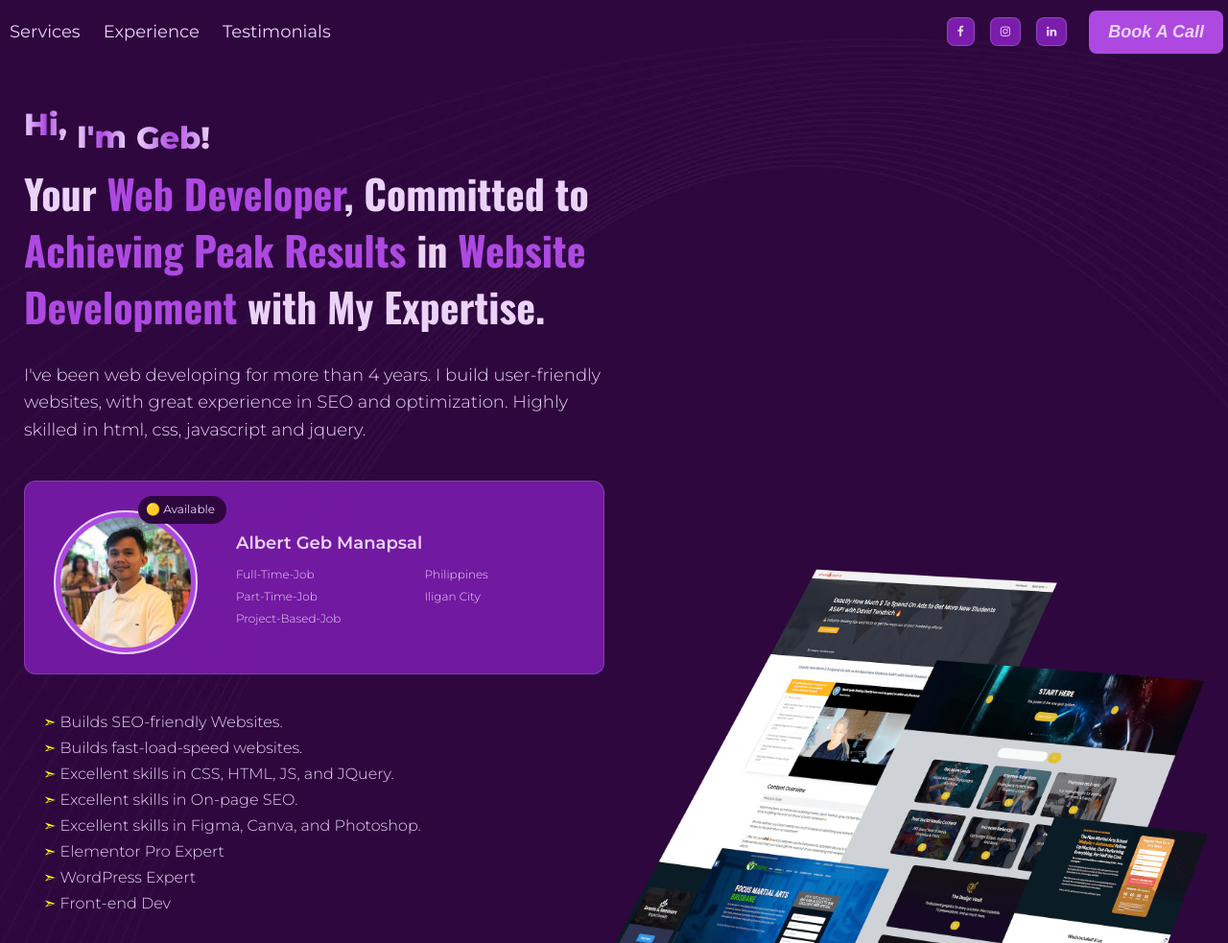
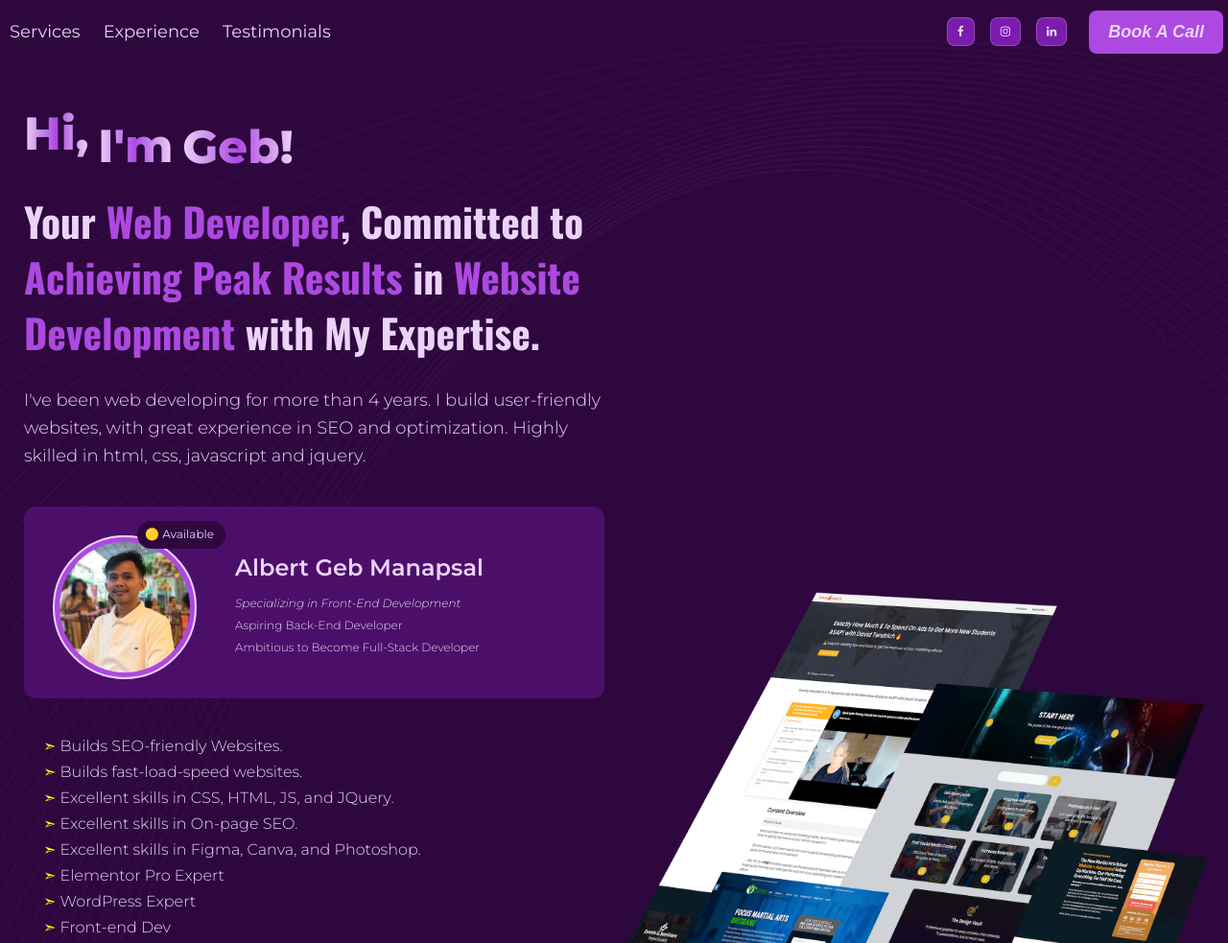
Before and after one commit to albertgebmanapsal/getting-started, a plain HTML site: page index.html in a window 1280 px wide. Shown: the top 983 px of the page at 96% size. Drawn offline with nearby package versions, Linux system fonts and the light colour scheme.

Commit message:
Add files via upload

```diff
--- a/index.html
+++ b/index.html
@@ -32,7 +32,7 @@
 					<a href="#testimonial">Testimonials</a>
 				</nav>
 
-				<a  href="#content" id="returnTop" class="fa fa-location-arrow"></a>
+				<a  href="#content" target="_top" id="returnTop" class="fa fa-location-arrow"></a>
 				<div>
 					<ul class="socials">
 						<li><a href="https://www.facebook.com/o41697/" class="fa fa-facebook" target="_blank" style="text-decoration: none;"></a></li>
@@ -59,15 +59,12 @@
 									<img class="myPicture" src="images/albertgebmanapsal.jpg" alt="albertgebmanapsal" width='150px' height='150px'>
 								</div>
 								<div class="bio">
+
 									<p id="myName">Albert Geb Manapsal</p>
-									<ul style="width: 50%;">
-										<li>Full-Time-Job</li>
-										<li>Part-Time-Job</li>
-										<li>Project-Based-Job</li>
-									</ul>
-									<ul style="width: 50%;">
-										<li>Philippines</li>
-										<li>Iligan City</li>
+									<ul>
+										<li><em>Specializing in Front-End Development</em></li>
+										<li>Aspiring Back-End Developer</li>
+										<li>Ambitious to Become Full-Stack Developer</li>
 									</ul>
 								</div>
 							</div>
@@ -340,8 +337,8 @@
 							<p>Expertise in WordPress and Elementor design demonstrated through significant projects including Elementor updates and custom implementations in WordPress [1]. Proficient in CSS and HTML, working efficiently on multiple website updates weekly. Key communication skills and ability to navigate challenges bolster project success and client satisfaction. Continually enhances design capabilities, ensuring high-quality, rapidly delivered solutions that meet client needs.</p>
 							<a href="https://www.upwork.com/freelancers/~01e20b4ff3764c95b8?mp_source=share" target="_blank">View Upwork Profile</a>
 							<div class="workStats">
-								<p><span style="font-size: 32px; font-weight: 800; color: #2E073F;">6500+</span><br><span style="color: rgb(98, 93, 93);"> Total Working Hours</span> </p>
-								<p><span style="font-size: 32px; font-weight: 800; color: #2E073F;"> 4+</span><br><span style="color: rgb(98, 93, 93)"> years experience</span></p>
+								<p><span style="font-size: 32px; font-weight: 800; color: #2E073F;">6500+</span><br><span style="color:#2E073F;"> Total Working Hours</span> </p>
+								<p><span style="font-size: 32px; font-weight: 800; color: #2E073F;"> 4+</span><br><span style="color:#2E073F;"> years experience</span></p>
 							</div>
 						</div>
 						<div class="upworkCompleted">
--- a/style.css
+++ b/style.css
@@ -145,11 +145,10 @@ div {
 .greetings {
 	display: flex;
 	gap: 10px;
-	font-size: 2rem;
   }
 
   .bounce {
-	font-size: 2.0rem;
+	font-size: 3.0rem;
 	font-weight: 800;
 	font-family: "Montserrat", sans-serif;
 	background: linear-gradient(to right, #EBD3F8, #AD49E1 ,#EBD3F8);
@@ -158,7 +157,7 @@ div {
 	-webkit-text-fill-color: transparent;
 	background-clip: text; /* For Firefox */
 	color: transparent;
-	margin-bottom: -20px;
+	margin-bottom: -10px;
 
 }
 
@@ -204,7 +203,7 @@ div {
 /* Above The Fold TOP Content */
 
 h1 {
-	font-size: 42px;
+	font-size: 2.6rem;
 	line-height: 1.4;
 	font-weight: 900;
 }
@@ -250,13 +249,12 @@ h1 span {
 	display: flex;
 	flex-direction: row;
 	align-items: center;
-	background-color: #7a1cace7;
-	border:1px solid #ebd3f82f;
+	background-color: #4B0F69;
 	border-radius: 12px;
 	padding: 30px 30px 20px 30px;
 }
 #myName {
-	font-size: 18px !important;
+	font-size: 1.5rem;
 	font-weight: 600;
 	padding: 0;
 	margin: 10px 0 -10px 40px;
@@ -329,6 +327,7 @@ h1 span {
 	display: flex;
 	flex-direction: row;
 	flex-wrap: wrap;
+	width: ;
 }
 
 
@@ -347,7 +346,7 @@ h1 span {
 	display: grid;
 	grid-template-columns: auto auto auto auto auto auto;
 	gap: 0;
-	fill: #ebd3f865;
+	fill: #F7EEFC;
 	transform: scale(3);
 	position: absolute;
 	top: 10%;
@@ -359,7 +358,7 @@ h1 span {
 	display: grid;
 	grid-template-columns: auto auto auto auto;
 	gap: 0;
-	fill: #ebd3f84d;
+	fill: #F7EEFC;
 	transform: scale(3);
 	position: absolute;
 	bottom: 15%;
@@ -415,7 +414,7 @@ h1 span {
 h2 {
 	color: #2E073F;
 	text-align: center;
-	font-size:	 48px;
+	font-size:	 4rem;
 	line-height: 1.4;
 	font-weight: 900;
 	margin: 0;
```
